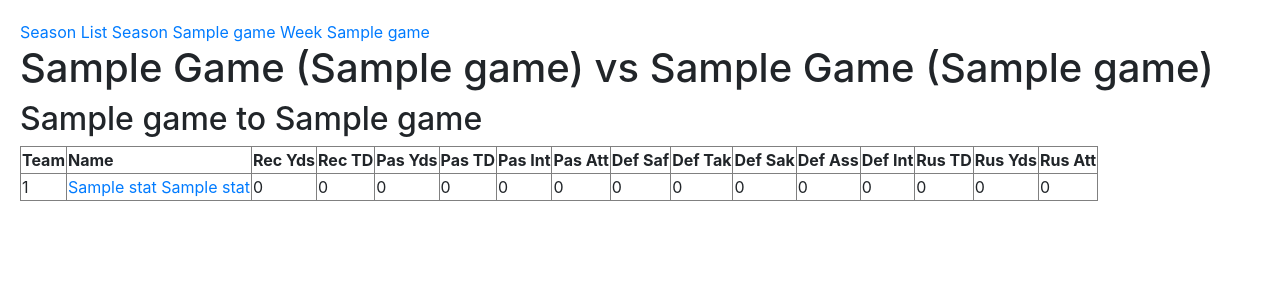
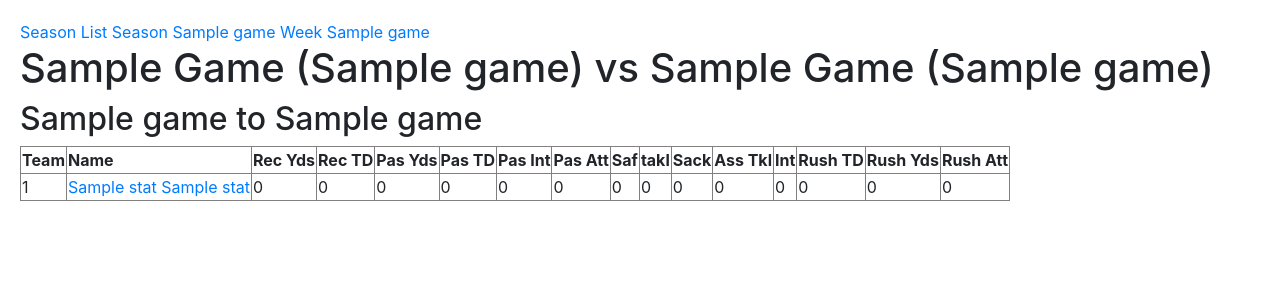
Before and after one commit to JohnPeel/project1, a Flask app: template templates/game.html in a window 1280 px wide. Shown: the part 56-356 px from the top of the page. Run offline with Flask 2, Linux system fonts and the light colour scheme; the template is opened without the code that fills it: most values are stand-ins (such as "Sample title", 1, 10 or a date in 2020); some libraries are stand-ins or nearby versions.

Commit message:
Update game.html
stat names

```diff
--- a/templates/game.html
+++ b/templates/game.html
@@ -21,14 +21,14 @@
             <th>Pas TD</th>
             <th>Pas Int</th>
             <th>Pas Att</th>
-            <th>Def Saf</th>
-            <th>Def Tak</th>
-            <th>Def Sak</th>
-            <th>Def Ass</th>
-            <th>Def Int</th>
-            <th>Rus TD</th>
-            <th>Rus Yds</th>
-            <th>Rus Att</th>
+            <th>Saf</th>
+            <th>takl</th>
+            <th>Sack</th>
+            <th>Ass Tkl</th>
+            <th>Int</th>
+            <th>Rush TD</th>
+            <th>Rush Yds</th>
+            <th>Rush Att</th>
         </tr>
         {% for stat in stats %}
         <tr>
```
